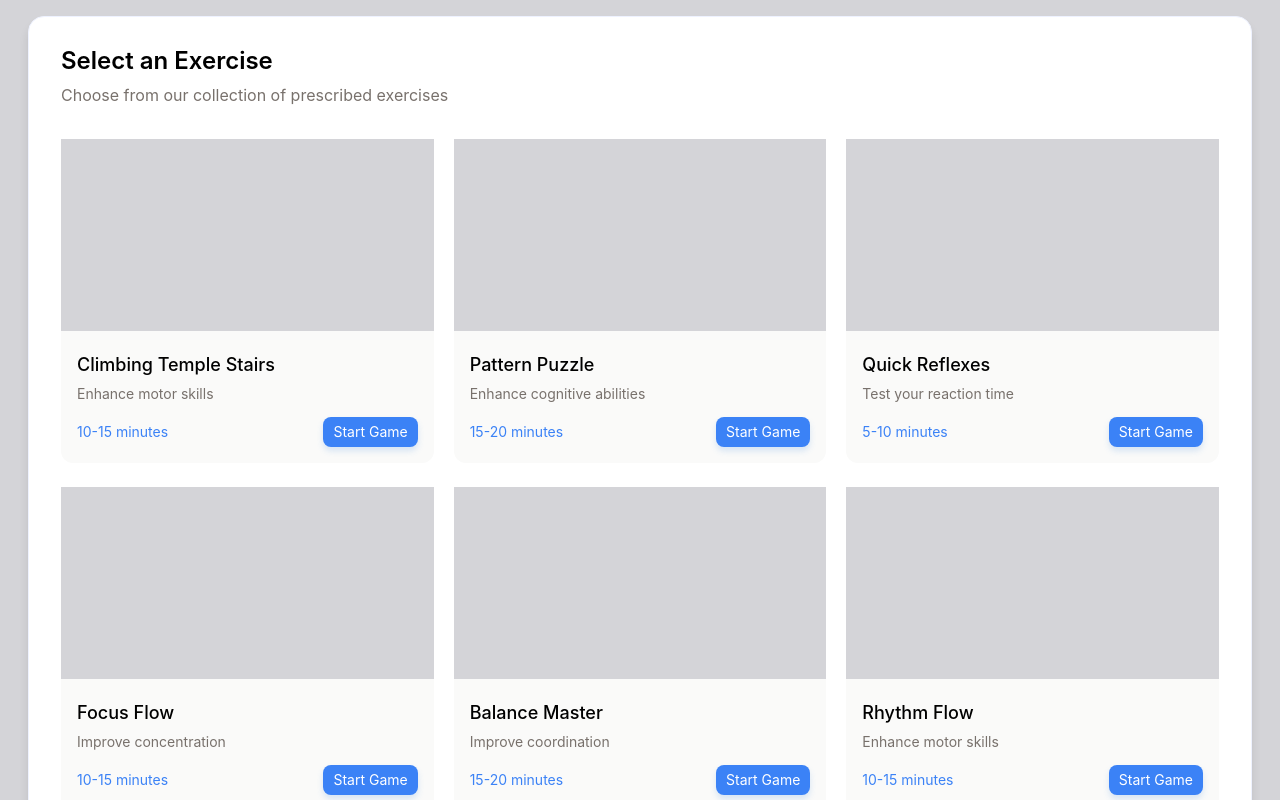
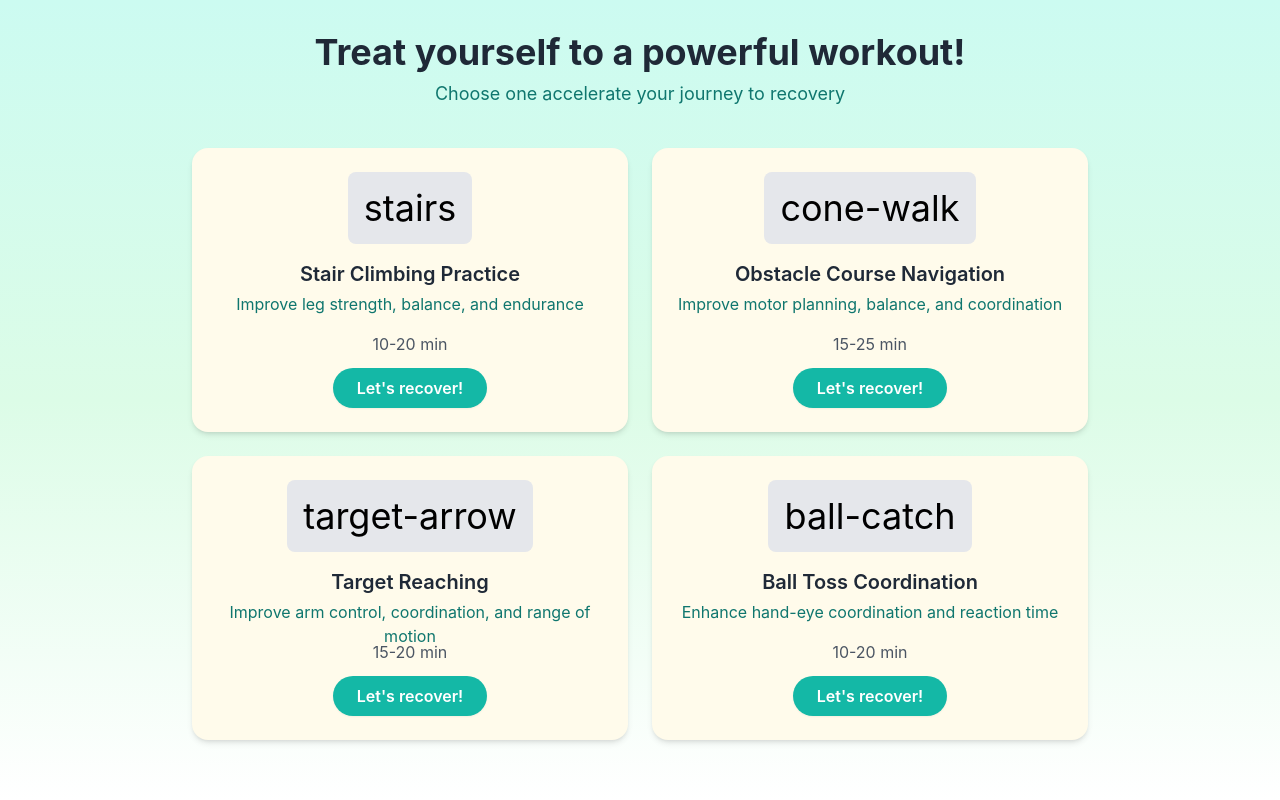
Before and after one commit to sri-ja/tpe-patient, a React (Create React App) app: page /exercise-list in a window 1280 px wide. Shown: the top 800 px of the page. Built offline with nearby package versions, Linux system fonts and the light colour scheme.

Commit message:
change the exercises list page

```diff
--- a/src/components/ExerciseList/ExerciseCard.tsx
+++ b/src/components/ExerciseList/ExerciseCard.tsx
@@ -5,41 +5,45 @@ interface ExerciseCardProps {
   description: string;
   duration: string;
   imageUrl?: string;
+  icon: string; // Add the icon prop
 }
 
 const ExerciseCard: React.FC<ExerciseCardProps> = ({
   title,
   description,
   duration,
-  imageUrl,
+  imageUrl, // Keep imageUrl prop for now, but don't use it
+  icon, // Destructure icon
 }) => {
+
+  const renderIcon = (iconName: string) => {
+    // Simple placeholder: display the icon name
+    // TODO: Replace with actual icon rendering logic (e.g., import SVGs)
+    return <div className="text-4xl p-4 bg-gray-200 rounded-lg">{iconName}</div>;
+  };
+
   return (
-    <div className="flex flex-col grow pb-4 w-full text-sm leading-none rounded-xl bg-stone-50 max-md:mt-6">
-      <div
-        className="flex shrink-0 h-48 bg-zinc-300"
-        style={
-          imageUrl
-            ? {
-                backgroundImage: `url(${imageUrl})`,
-                backgroundSize: "cover",
-                backgroundPosition: "center",
-              }
-            : {}
-        }
-      />
-      <div className="flex flex-col items-start px-4 mt-4 w-full">
-        <div className="text-lg font-medium leading-loose text-black">
-          {title}
-        </div>
-        <div className="mt-1 text-stone-500">{description}</div>
-        <div className="flex gap-5 justify-between self-stretch mt-4">
-          <div className="my-auto text-blue-500">{duration}</div>
-          <button className="px-2.5 py-2 text-center text-white bg-blue-500 rounded-lg shadow-[0px_4px_6px_rgba(74,144,226,0.2)] max-md:pr-5">
-            Start Game
-          </button>
-        </div>
+    // Update card styling: background, padding, rounded corners, shadow
+    <div className="flex flex-col items-center p-6 text-center rounded-2xl bg-amber-50 shadow-md hover:shadow-lg transition-shadow duration-200">
+      {/* Render the icon placeholder */}
+      <div className="mb-4">
+        {renderIcon(icon)}
       </div>
-    </div>
+      {/* Update text styling */}
+      <div className="text-xl font-semibold text-gray-800 mb-1">
+        {title}
+      </div>
+      <div className="text-md text-teal-700 mb-2 h-8"> {/* Fixed height for alignment */}
+        {description}
+      </div>
+      <div className="text-md text-gray-600 mb-4 h-5"> {/* Fixed height for alignment */}
+        {duration}
+      </div>
+      {/* Update button styling and text */}
+      <button className="px-6 py-2 font-semibold text-white bg-teal-500 rounded-full hover:bg-teal-600 transition-colors duration-200 shadow-sm">
+        Let's recover!
+      </button>
+    </div> // Correct closing tag for the main card div
   );
 };
 
--- a/src/components/ExerciseList/ExerciseGrid.tsx
+++ b/src/components/ExerciseList/ExerciseGrid.tsx
@@ -5,7 +5,8 @@ interface Exercise {
   title: string;
   description: string;
   duration: string;
-  imageUrl?: string;
+  imageUrl?: string; // Keep imageUrl for now, might remove later if icons replace it
+  icon: string; // Make icon required
 }
 
 interface ExerciseGridProps {
@@ -15,18 +16,21 @@ interface ExerciseGridProps {
 
 const ExerciseGrid: React.FC<ExerciseGridProps> = ({ exercises, onExerciseClick }) => {
   return (
-    <div className="flex gap-5 max-md:flex-col">
+    // Use CSS Grid for layout: 2 columns on medium screens+, 1 column below
+    <div className="grid grid-cols-1 md:grid-cols-2 gap-6">
       {exercises.map((exercise, index) => (
+        // Remove fixed width, grid handles sizing
         <div
           key={index}
           onClick={() => onExerciseClick(exercise)}
-          className="flex flex-col w-[33%] max-md:ml-0 max-md:w-full"
+          className="cursor-pointer" // Add cursor pointer for better UX
         >
           <ExerciseCard
             title={exercise.title}
             description={exercise.description}
             duration={exercise.duration}
-            imageUrl={exercise.imageUrl}
+            imageUrl={exercise.imageUrl} // Keep imageUrl for now
+            icon={exercise.icon} // Pass the icon prop
           />
         </div>
       ))}
--- a/src/components/ExerciseList/ExerciseList.tsx
+++ b/src/components/ExerciseList/ExerciseList.tsx
@@ -2,55 +2,35 @@ import React from "react";
 import { useNavigate } from "react-router-dom";
 import ExerciseGrid from "./ExerciseGrid";
 
+// Updated exercise data based on the image
 const exercises = [
+  // == Gross Motor & Mobility ==
   {
-    title: "Climbing Temple Stairs",
-    description: "Enhance motor skills",
-    duration: "10-15 minutes",
+    title: "Stair Climbing Practice", // Keeping similar to your example but more general
+    description: "Improve leg strength, balance, and endurance",
+    duration: "10-20 min",
+    icon: "stairs", // Placeholder icon name
   },
   {
-    title: "Pattern Puzzle",
-    description: "Enhance cognitive abilities",
-    duration: "15-20 minutes",
+    title: "Obstacle Course Navigation",
+    description: "Improve motor planning, balance, and coordination",
+    duration: "15-25 min",
+    icon: "cone-walk", // Placeholder icon name
   },
   {
-    title: "Quick Reflexes",
-    description: "Test your reaction time",
-    duration: "5-10 minutes",
+    title: "Target Reaching",
+    description: "Improve arm control, coordination, and range of motion",
+    duration: "15-20 min",
+    icon: "target-arrow", // Placeholder icon name
   },
   {
-    title: "Focus Flow",
-    description: "Improve concentration",
-    duration: "10-15 minutes",
-  },
-  {
-    title: "Balance Master",
-    description: "Improve coordination",
-    duration: "15-20 minutes",
-  },
-  {
-    title: "Rhythm Flow",
-    description: "Enhance motor skills",
-    duration: "10-15 minutes",
-  },
-  {
-    title: "Strategic Thinking",
-    description: "Boost problem solving",
-    duration: "15-20 minutes",
-  },
-  {
-    title: "Hand-Eye Master",
-    description: "Improve coordination",
-    duration: "10-15 minutes",
-  },
-  {
-    title: "Flexibility Plus",
-    description: "Enhance range of motion",
-    duration: "15-20 minutes",
-  },
+    title: "Ball Toss Coordination",
+    description: "Enhance hand-eye coordination and reaction time",
+    duration: "10-20 min",
+    icon: "ball-catch", // Placeholder icon name
+  }
 ];
-
-const ExerciseSelection: React.FC = () => {
+const ExerciseList: React.FC = () => {
   const navigate = useNavigate();
 
   const handleExerciseClick = (exercise: typeof exercises[0]) => {
@@ -60,28 +40,24 @@ const ExerciseSelection: React.FC = () => {
   };
 
   return (
-    <div className="flex overflow-hidden flex-col pb-7 bg-white">
-      <div className="flex flex-col justify-center px-7 py-4 w-full bg-zinc-300 max-md:px-5 max-md:max-w-full">
-        <div className="flex flex-col px-8 py-8 w-full bg-white rounded-2xl border border-indigo-50 border-solid shadow-[0px_8px_10px_rgba(0,0,0,0.1)] max-md:px-5 max-md:max-w-full">
-          <h1 className="self-start text-2xl font-semibold leading-none text-black">
-            Select an Exercise
-          </h1>
-          <p className="self-start mt-2.5 text-base text-stone-500">
-            Choose from our collection of prescribed exercises
-          </p>
-          <div className="mt-8 max-md:max-w-full">
-            <ExerciseGrid exercises={exercises.slice(0, 3)} onExerciseClick={handleExerciseClick} />
-          </div>
-          <div className="mt-6 max-md:max-w-full">
-            <ExerciseGrid exercises={exercises.slice(3, 6)} onExerciseClick={handleExerciseClick} />
-          </div>
-          <div className="mt-6 max-md:max-w-full">
-            <ExerciseGrid exercises={exercises.slice(6)} onExerciseClick={handleExerciseClick} />
-          </div>
+    // Apply gradient background and adjust padding
+    <div className="flex flex-col min-h-screen bg-gradient-to-b from-teal-100 via-green-100 to-white p-8">
+      {/* Center content */}
+      <div className="w-full max-w-4xl mx-auto">
+        {/* Update title and subtitle */}
+        <h1 className="text-4xl font-bold text-center text-gray-800">
+          Treat yourself to a powerful workout!
+        </h1>
+        <p className="mt-2 text-lg text-center text-teal-700">
+          Choose one accelerate your journey to recovery
+        </p>
+        {/* Render all exercises in a single grid */}
+        <div className="mt-10">
+          <ExerciseGrid exercises={exercises} onExerciseClick={handleExerciseClick} />
         </div>
       </div>
     </div>
   );
 };
 
-export default ExerciseSelection;
+export default ExerciseList;
```
